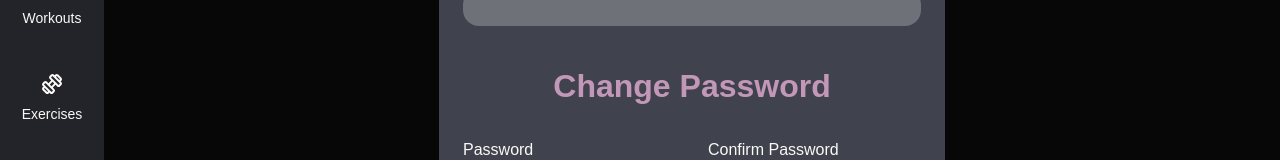
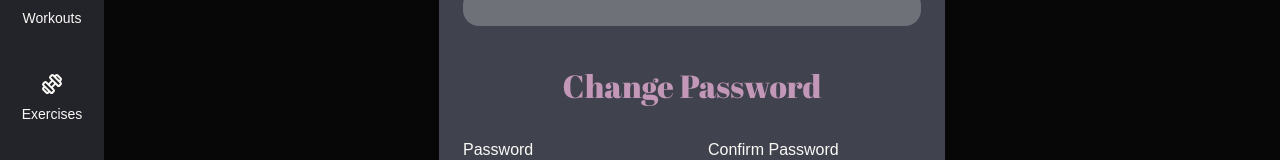
Before and after one commit to GitteV-2159432/BackendProjectAssignment, a React (Vite) app in the folder client/: page /account in a window 1280 px wide. Shown: the part 356-516 px from the top of the page. Built offline with nearby package versions, Linux system fonts and the light colour scheme; no server answers; sample sign-in values are in the browser's storage.

Commit message:
fix fontweight

```diff
--- a/client/src/styles/Account.module.css
+++ b/client/src/styles/Account.module.css
@@ -35,8 +35,7 @@ form {
 
 .sectionTitle {
   color: var(--pink-color);
-  font-family: var(--font-primary);
-  font-weight: 600;
+  font-family: var(--font-secondary);
   font-size: 2rem;
   line-height: 1;
   margin: 1rem 0.5rem;
--- a/client/src/styles/Auth.module.css
+++ b/client/src/styles/Auth.module.css
@@ -38,7 +38,6 @@ form {
 form h1 {
   color: var(--pink-color);
   font-family: var(--font-secondary);
-  font-weight: 700;
   font-size: 2.125rem;
   text-align: center;
 }
```
